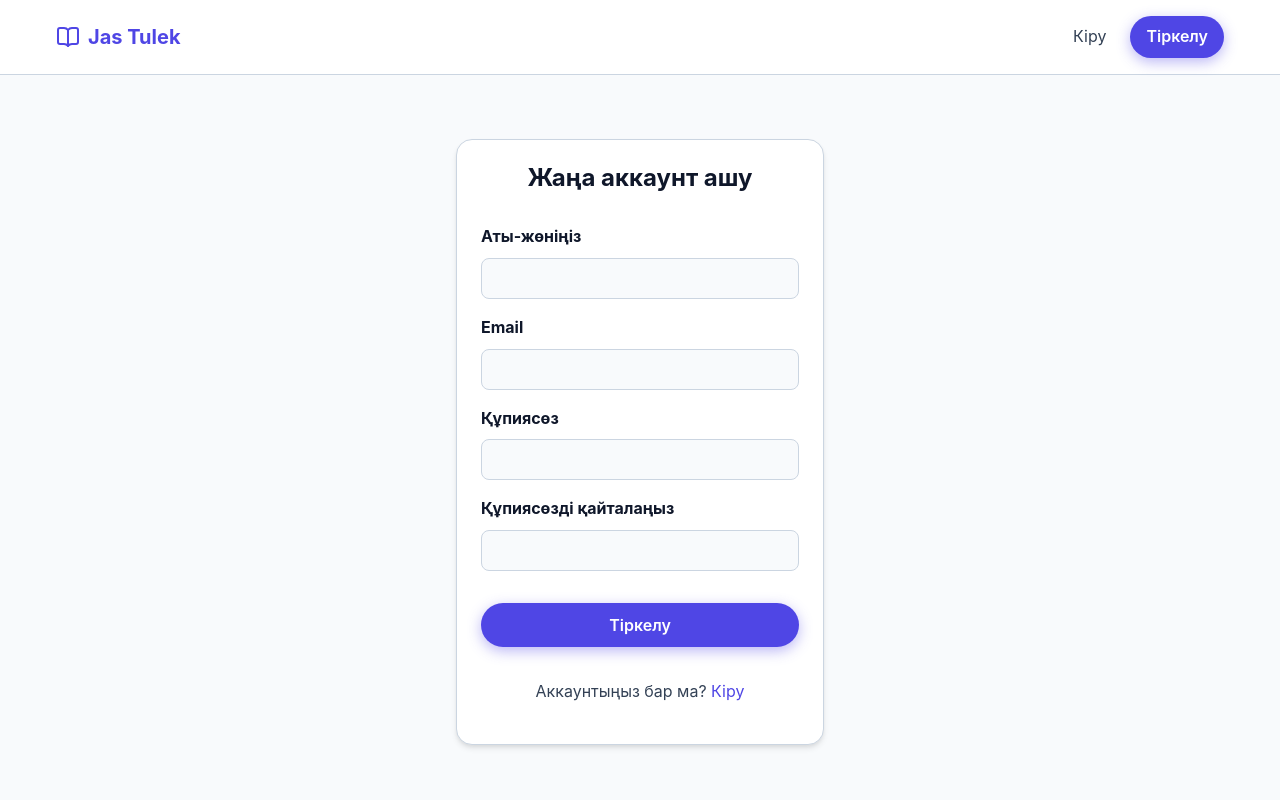
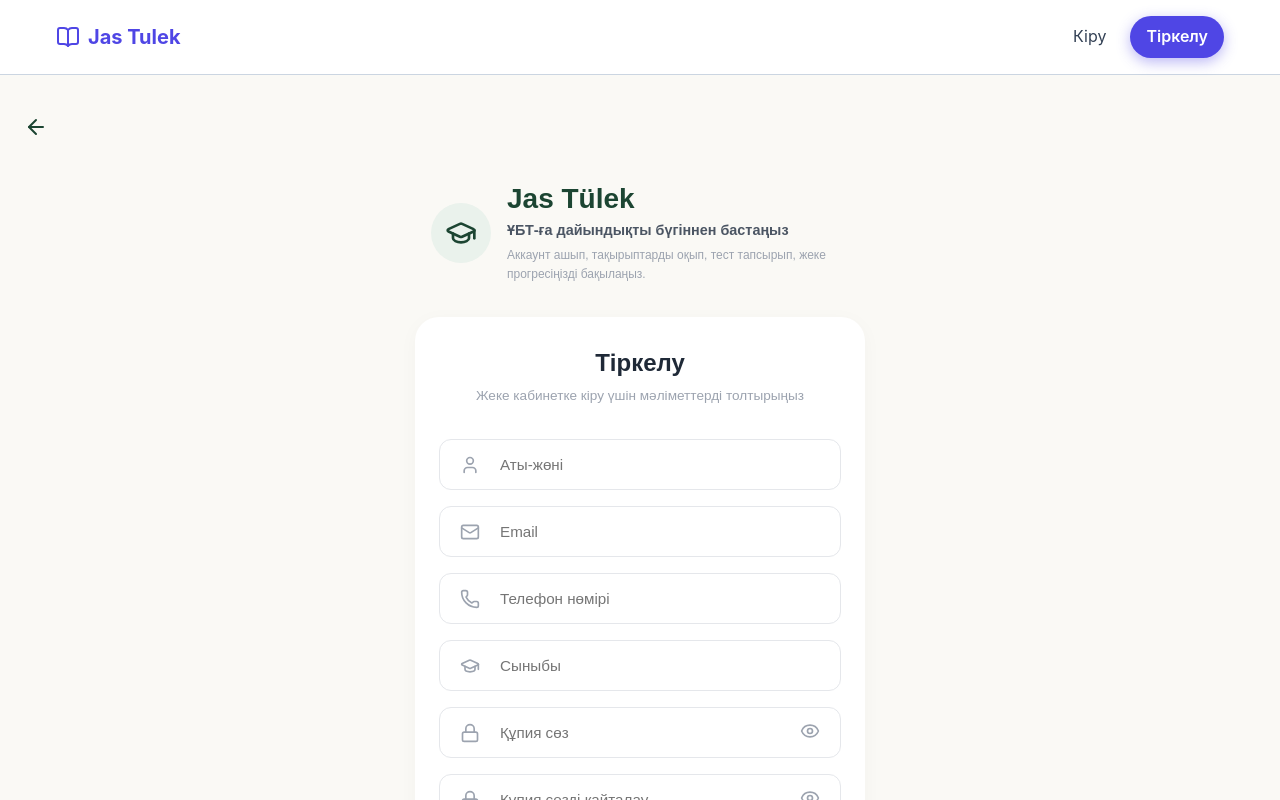
Before and after one commit to Akhmad-Alisherovich/jas-tulek-web, a React app: page /register in a window 1280 px wide. Shown: the top 800 px of the page. Built offline with nearby package versions, Linux system fonts and the light colour scheme; no server answers; the HTML template or start-up script is replaced by a standard one.

Commit message:
Redesign Register page to match new Jas Tülek aesthetic

```diff
--- a/src/pages/Register.jsx
+++ b/src/pages/Register.jsx
@@ -1,12 +1,19 @@
 import React, { useState } from 'react';
 import { Link, useNavigate } from 'react-router-dom';
 import { supabase } from '../supabaseClient';
+import { ArrowLeft, GraduationCap, User, Mail, Phone, Lock, Eye, EyeOff, UserPlus } from 'lucide-react';
 
 const Register = () => {
   const [fullName, setFullName] = useState('');
   const [email, setEmail] = useState('');
+  const [phone, setPhone] = useState('');
+  const [grade, setGrade] = useState('');
   const [password, setPassword] = useState('');
   const [confirmPassword, setConfirmPassword] = useState('');
+
+  const [showPassword, setShowPassword] = useState(false);
+  const [showConfirmPassword, setShowConfirmPassword] = useState(false);
+
   const [error, setError] = useState('');
   const [loading, setLoading] = useState(false);
   const navigate = useNavigate();
@@ -23,11 +30,13 @@ const Register = () => {
 
     try {
       const { data, error: signUpError } = await supabase.auth.signUp({
-        email,
+        email: email.trim().toLowerCase(),
         password,
         options: {
           data: {
             full_name: fullName,
+            phone: phone,
+            grade: grade
           }
         }
       });
@@ -36,8 +45,8 @@ const Register = () => {
 
       navigate('/subjects');
     } catch (err) {
-      if (err.message?.includes('Supabase is not configured')) {
-        setError('Supabase баптауы табылмады. VITE_SUPABASE_URL және VITE_SUPABASE_ANON_KEY мәндерін Netlify Environment Variables ішіне қосыңыз.');
+      if (err.message?.includes('Supabase is not configured') || err.message?.includes('missing env')) {
+        setError('Supabase баптауы табылмады.');
       } else {
         setError(err.message);
       }
@@ -46,72 +55,196 @@ const Register = () => {
     }
   };
 
+  const inputContainerStyle = {
+    position: 'relative',
+    display: 'flex',
+    alignItems: 'center',
+    marginBottom: '1rem',
+    backgroundColor: '#ffffff',
+    border: '1px solid #e5e7eb',
+    borderRadius: '12px',
+    padding: '0.25rem',
+    transition: 'border-color 0.2s',
+  };
+
+  const iconStyle = {
+    color: '#9ca3af',
+    marginLeft: '1rem',
+    marginRight: '0.5rem',
+  };
+
+  const inputStyle = {
+    flex: 1,
+    padding: '0.75rem',
+    border: 'none',
+    backgroundColor: 'transparent',
+    outline: 'none',
+    color: '#374151',
+    fontSize: '0.95rem',
+  };
+
   return (
-    <section className="section" style={{ minHeight: '80vh', display: 'flex', alignItems: 'center' }}>
-      <div className="container" style={{ maxWidth: '400px' }}>
-        <div className="card">
-          <h2 style={{ textAlign: 'center', marginBottom: '2rem' }}>Жаңа аккаунт ашу</h2>
+    <div style={{ backgroundColor: '#faf9f5', minHeight: '100vh', padding: '1rem', fontFamily: 'sans-serif' }}>
+      {/* Header / Top bar */}
+      <div style={{ display: 'flex', alignItems: 'flex-start', marginBottom: '2rem', paddingTop: '1rem' }}>
+        <button onClick={() => navigate(-1)} style={{ background: 'none', border: 'none', cursor: 'pointer', color: '#1c4532', padding: '0.5rem' }}>
+          <ArrowLeft size={24} />
+        </button>
+      </div>
 
-          {error && <div style={{ backgroundColor: 'var(--color-warning)', color: 'white', padding: '1rem', borderRadius: '0.5rem', marginBottom: '1rem' }}>{error}</div>}
+      <div style={{ maxWidth: '450px', margin: '0 auto' }}>
+        {/* Logo and Welcome Text */}
+        <div style={{ display: 'flex', alignItems: 'center', gap: '1rem', marginBottom: '2rem', marginLeft: '1rem' }}>
+          <div style={{
+            backgroundColor: '#eaf2ec',
+            borderRadius: '50%',
+            width: '60px',
+            height: '60px',
+            display: 'flex',
+            alignItems: 'center',
+            justifyContent: 'center',
+            flexShrink: 0
+          }}>
+            <GraduationCap size={32} color="#1c4532" />
+          </div>
+          <div>
+            <h1 style={{ margin: '0 0 0.25rem 0', color: '#1c4532', fontSize: '1.75rem', fontWeight: 'bold' }}>Jas Tülek</h1>
+            <p style={{ margin: 0, color: '#4b5563', fontSize: '0.9rem', fontWeight: '600' }}>ҰБТ-ға дайындықты бүгіннен бастаңыз</p>
+            <p style={{ margin: '0.25rem 0 0 0', color: '#9ca3af', fontSize: '0.75rem' }}>Аккаунт ашып, тақырыптарды оқып, тест тапсырып, жеке прогресіңізді бақылаңыз.</p>
+          </div>
+        </div>
 
-          <form onSubmit={handleSubmit} style={{ display: 'flex', flexDirection: 'column', gap: '1rem' }}>
-            <div>
-              <label style={{ display: 'block', marginBottom: '0.5rem', fontWeight: 'bold' }}>Аты-жөніңіз</label>
+        {/* Card */}
+        <div style={{
+          backgroundColor: '#ffffff',
+          borderRadius: '24px',
+          padding: '2rem 1.5rem',
+          boxShadow: '0 4px 20px rgba(0,0,0,0.03)'
+        }}>
+          <h2 style={{ textAlign: 'center', margin: '0 0 0.5rem 0', color: '#1f2937', fontSize: '1.5rem' }}>Тіркелу</h2>
+          <p style={{ textAlign: 'center', color: '#9ca3af', fontSize: '0.85rem', marginBottom: '2rem' }}>Жеке кабинетке кіру үшін мәліметтерді толтырыңыз</p>
+
+          {error && <div style={{ backgroundColor: '#fee2e2', color: '#ef4444', padding: '0.75rem', borderRadius: '12px', marginBottom: '1.5rem', fontSize: '0.9rem', textAlign: 'center' }}>{error}</div>}
+
+          <form onSubmit={handleSubmit}>
+            <div style={inputContainerStyle}>
+              <User size={20} style={iconStyle} />
               <input
                 type="text"
+                placeholder="Аты-жөні"
                 value={fullName}
                 onChange={(e) => setFullName(e.target.value)}
                 required
-                style={{ width: '100%', padding: '0.75rem', borderRadius: '0.5rem', border: '1px solid var(--border-color)', backgroundColor: 'var(--bg-color)', color: 'var(--text-primary)' }}
+                style={inputStyle}
               />
             </div>
 
-            <div>
-              <label style={{ display: 'block', marginBottom: '0.5rem', fontWeight: 'bold' }}>Email</label>
+            <div style={inputContainerStyle}>
+              <Mail size={20} style={iconStyle} />
               <input
                 type="email"
+                placeholder="Email"
                 value={email}
                 onChange={(e) => setEmail(e.target.value)}
                 required
-                style={{ width: '100%', padding: '0.75rem', borderRadius: '0.5rem', border: '1px solid var(--border-color)', backgroundColor: 'var(--bg-color)', color: 'var(--text-primary)' }}
+                style={inputStyle}
               />
             </div>
 
-            <div>
-              <label style={{ display: 'block', marginBottom: '0.5rem', fontWeight: 'bold' }}>Құпиясөз</label>
+            <div style={inputContainerStyle}>
+              <Phone size={20} style={iconStyle} />
               <input
-                type="password"
+                type="tel"
+                placeholder="Телефон нөмірі"
+                value={phone}
+                onChange={(e) => setPhone(e.target.value)}
+                style={inputStyle}
+              />
+            </div>
+
+            <div style={inputContainerStyle}>
+              <GraduationCap size={20} style={iconStyle} />
+              <input
+                type="text"
+                placeholder="Сыныбы"
+                value={grade}
+                onChange={(e) => setGrade(e.target.value)}
+                style={inputStyle}
+              />
+            </div>
+
+            <div style={inputContainerStyle}>
+              <Lock size={20} style={iconStyle} />
+              <input
+                type={showPassword ? "text" : "password"}
+                placeholder="Құпия сөз"
                 value={password}
                 onChange={(e) => setPassword(e.target.value)}
                 required
                 minLength="6"
-                style={{ width: '100%', padding: '0.75rem', borderRadius: '0.5rem', border: '1px solid var(--border-color)', backgroundColor: 'var(--bg-color)', color: 'var(--text-primary)' }}
+                style={inputStyle}
               />
+              <button
+                type="button"
+                onClick={() => setShowPassword(!showPassword)}
+                style={{ background: 'none', border: 'none', cursor: 'pointer', padding: '0 1rem', color: '#9ca3af' }}
+              >
+                {showPassword ? <EyeOff size={20} /> : <Eye size={20} />}
+              </button>
             </div>
 
-            <div>
-              <label style={{ display: 'block', marginBottom: '0.5rem', fontWeight: 'bold' }}>Құпиясөзді қайталаңыз</label>
+            <div style={inputContainerStyle}>
+              <Lock size={20} style={iconStyle} />
               <input
-                type="password"
+                type={showConfirmPassword ? "text" : "password"}
+                placeholder="Құпия сөзді қайталау"
                 value={confirmPassword}
                 onChange={(e) => setConfirmPassword(e.target.value)}
                 required
                 minLength="6"
-                style={{ width: '100%', padding: '0.75rem', borderRadius: '0.5rem', border: '1px solid var(--border-color)', backgroundColor: 'var(--bg-color)', color: 'var(--text-primary)' }}
+                style={inputStyle}
               />
+              <button
+                type="button"
+                onClick={() => setShowConfirmPassword(!showConfirmPassword)}
+                style={{ background: 'none', border: 'none', cursor: 'pointer', padding: '0 1rem', color: '#9ca3af' }}
+              >
+                {showConfirmPassword ? <EyeOff size={20} /> : <Eye size={20} />}
+              </button>
             </div>
 
-            <button type="submit" className="btn btn-primary" disabled={loading} style={{ marginTop: '1rem' }}>
-              {loading ? 'Күте тұрыңыз...' : 'Тіркелу'}
+            <button
+              type="submit"
+              disabled={loading}
+              style={{
+                width: '100%',
+                padding: '1rem',
+                marginTop: '1rem',
+                backgroundColor: '#7b9c8b',
+                color: 'white',
+                border: 'none',
+                borderRadius: '12px',
+                fontSize: '1rem',
+                fontWeight: '600',
+                cursor: loading ? 'not-allowed' : 'pointer',
+                display: 'flex',
+                alignItems: 'center',
+                justifyContent: 'center',
+                gap: '0.5rem',
+                opacity: loading ? 0.7 : 1
+              }}
+            >
+              <UserPlus size={20} />
+              {loading ? 'Күте тұрыңыз...' : 'Аккаунт жасау'}
             </button>
           </form>
+        </div>
 
-          <p style={{ textAlign: 'center', marginTop: '2rem', color: 'var(--text-secondary)' }}>
-            Аккаунтыңыз бар ма? <Link to="/login" style={{ color: 'var(--color-primary)' }}>Кіру</Link>
-          </p>
-        </div>
+        <p style={{ textAlign: 'center', marginTop: '2rem', color: '#374151', fontSize: '0.9rem', fontWeight: '500' }}>
+          Аккаунтыңыз бар ма? <Link to="/login" style={{ color: '#1c4532', textDecoration: 'none', fontWeight: 'bold' }}>Кіру</Link>
+        </p>
       </div>
-    </section>
+    </div>
   );
 };
 
```
